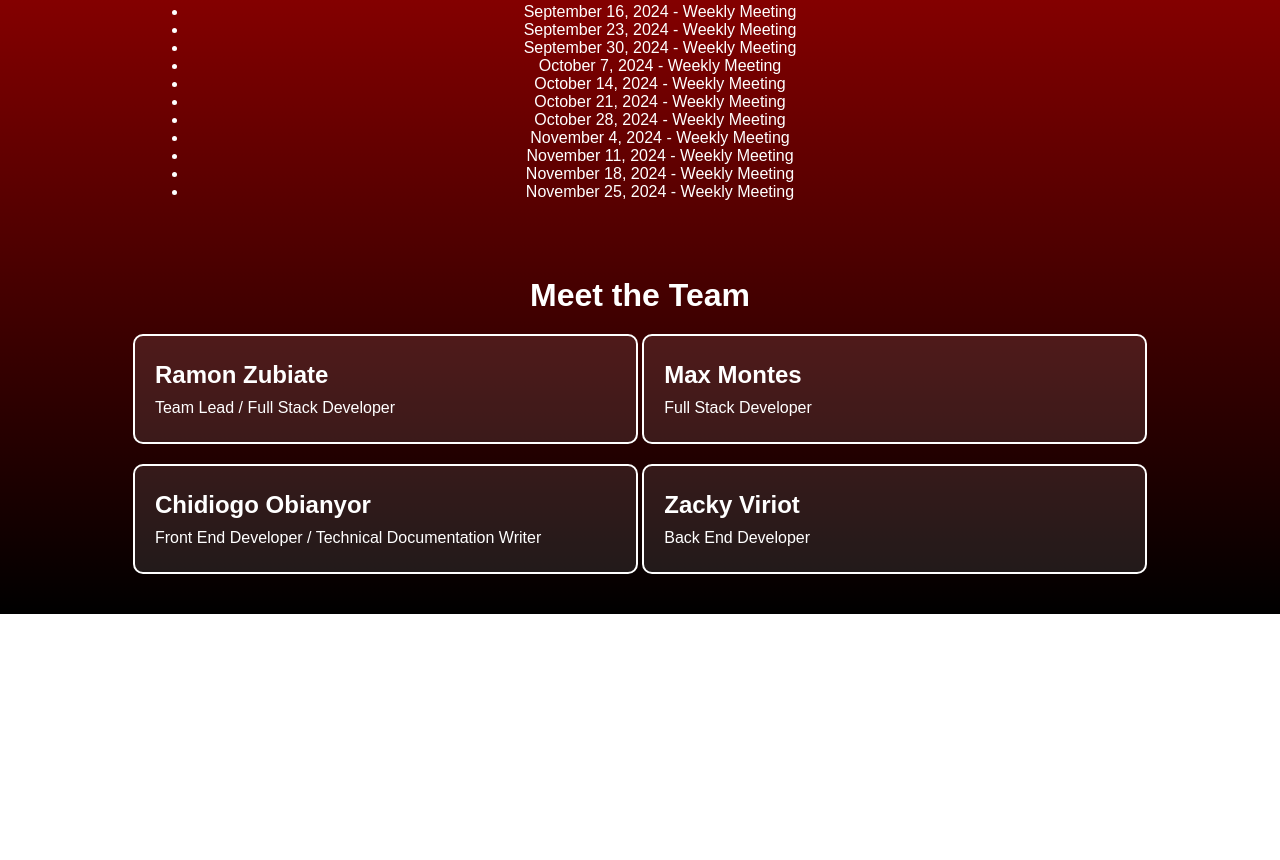
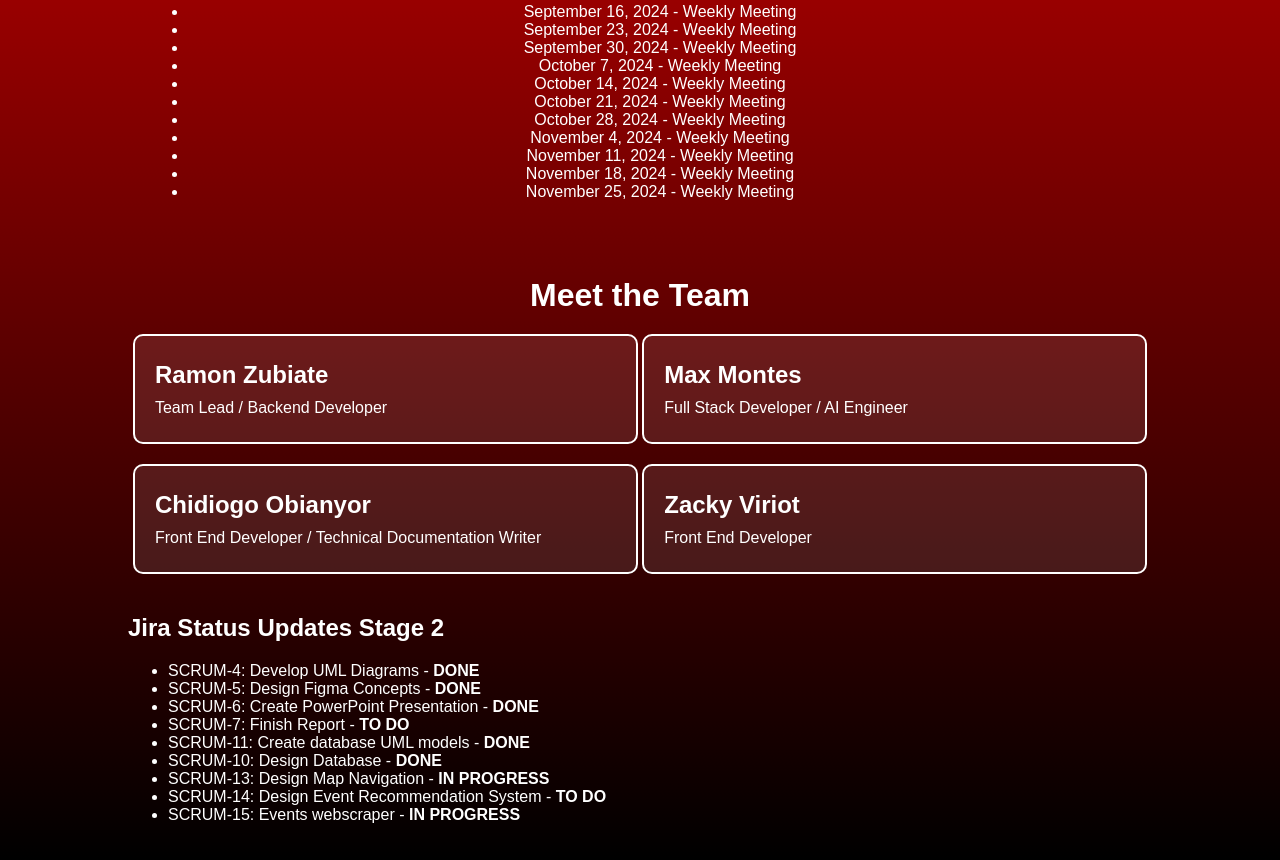
Before and after one commit to RamonZubiate/TTU-FourLoop, a plain HTML site: page docs/index.html in a window 1280 px wide. Shown: the part 577-1437 px from the top of the page. Before the commit the page ends 1191 px from the top, so only its background shows below. Drawn offline with Linux system fonts and the light colour scheme.

Commit message:
Update index.html

```diff
--- a/docs/index.html
+++ b/docs/index.html
@@ -31,15 +31,16 @@
                 <li>November 25, 2024 - Weekly Meeting</li>
             </ul>
         </header>
+
         <section class="team">
             <h2>Meet the Team</h2>
             <div class="team-member">
                 <p><strong>Ramon Zubiate</strong></p>
-                <p>Team Lead / Full Stack Developer</p>
+                <p>Team Lead / Backend Developer</p>
             </div>
             <div class="team-member">
                 <p><strong>Max Montes</strong></p>
-                <p>Full Stack Developer</p>
+                <p>Full Stack Developer / AI Engineer</p>
             </div>
             <div class="team-member">
                 <p><strong>Chidiogo Obianyor</strong></p>
@@ -47,8 +48,23 @@
             </div>
             <div class="team-member">
                 <p><strong>Zacky Viriot</strong></p>
-                <p>Back End Developer</p>
+                <p>Front End Developer</p>
             </div>
+        </section>
+
+        <section class="jira-status">
+            <h2>Jira Status Updates Stage 2</h2>
+            <ul>
+                <li>SCRUM-4: Develop UML Diagrams - <strong>DONE</strong></li>
+                <li>SCRUM-5: Design Figma Concepts - <strong>DONE</strong></li>
+                <li>SCRUM-6: Create PowerPoint Presentation - <strong>DONE</strong></li>
+                <li>SCRUM-7: Finish Report - <strong>TO DO</strong></li>
+                <li>SCRUM-11: Create database UML models - <strong>DONE</strong></li>
+                <li>SCRUM-10: Design Database - <strong>DONE</strong></li>
+                <li>SCRUM-13: Design Map Navigation - <strong>IN PROGRESS</strong></li>
+                <li>SCRUM-14: Design Event Recommendation System - <strong>TO DO</strong></li>
+                <li>SCRUM-15: Events webscraper - <strong>IN PROGRESS</strong></li>
+            </ul>
         </section>
     </div>
 </body>
```
